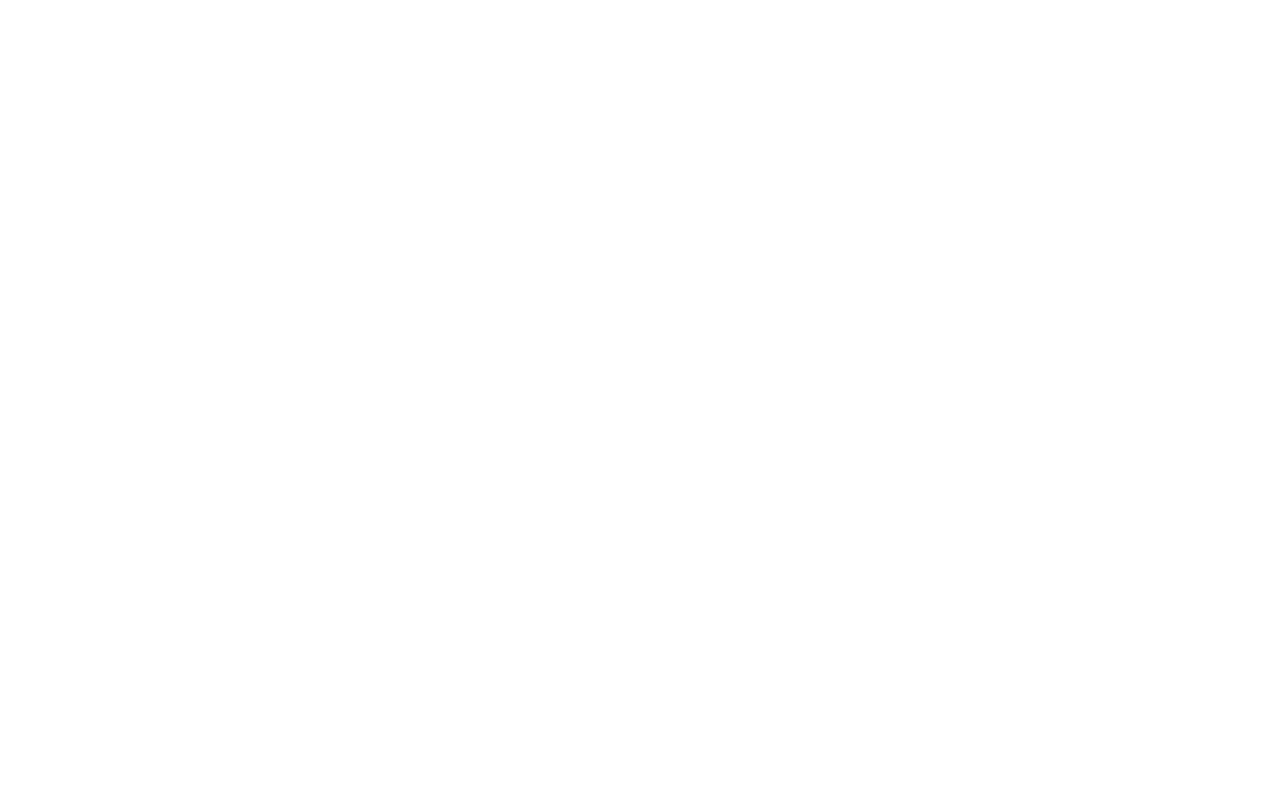
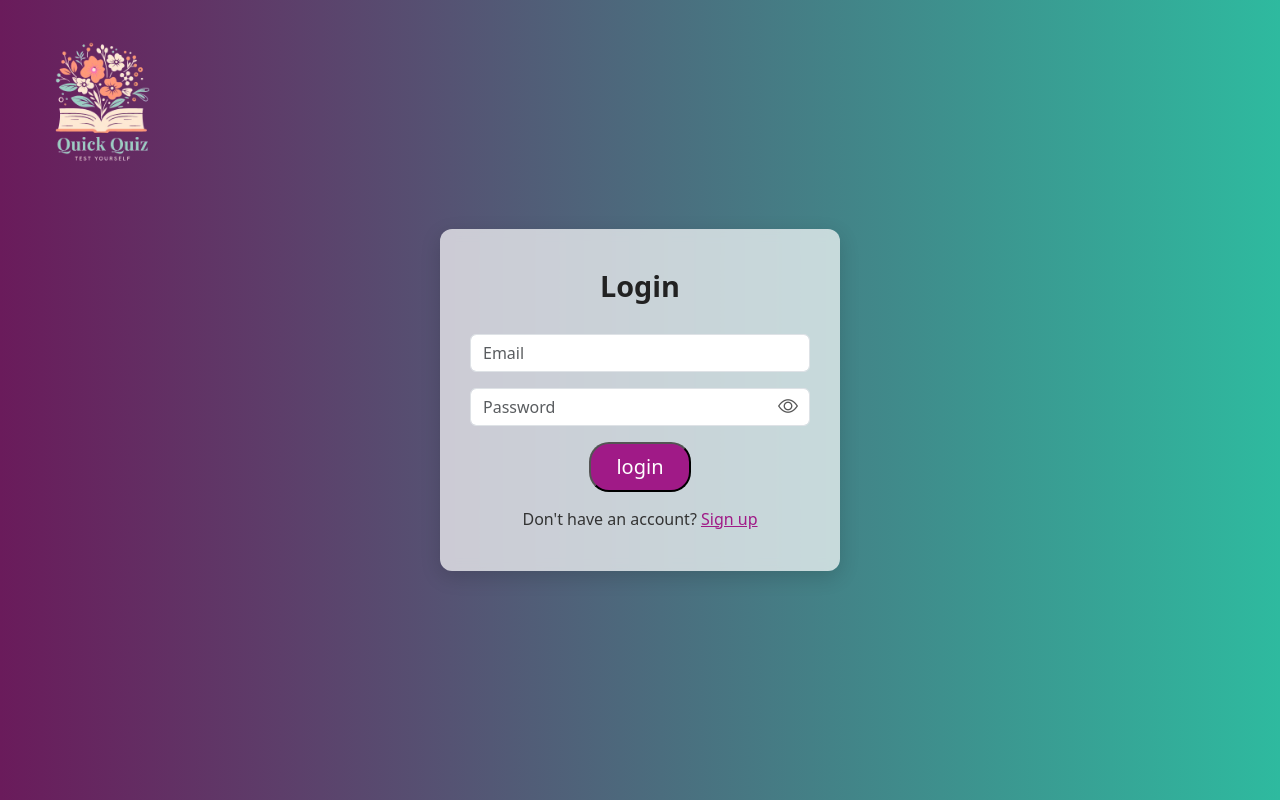
Before and after one commit to MaqboolAhmad01/QuickQuiz, a React (Vite) app in the folder frontend/: page /login in a window 1280 px wide. Before the commit this address had no page. Built offline with nearby package versions, Linux system fonts and the light colour scheme.

Commit message:
Add login page

```diff
--- a/frontend/src/App.jsx
+++ b/frontend/src/App.jsx
@@ -1,12 +1,17 @@
 import { BrowserRouter as Router, Routes, Route } from "react-router-dom";
 import Signup from "./pages/Signup";
+import Login from "./pages/Login";
+
 import React from 'react'
 import Quiz from './components/Quiz/quiz'
 function App() {
   return (
     <Router>
       <Routes>
-        <Route path="/signup" element={<Signup />} />
+        <Route path="/signup" element={<Signup/>} />
+      </Routes>
+      <Routes>
+        <Route path="/login" element={<Login/>} />
       </Routes>
     </Router>
   );
--- /dev/null
+++ b/frontend/src/pages/Login.jsx
@@ -0,0 +1,103 @@
+import logo from "../assets/logo.png"; // adjust path based on your folder
+import React, { useState } from "react";
+
+import "./login.css";
+
+
+const loginUser = async (formData) => {
+    try {
+      const response = await fetch("http://localhost:8000/auth/login/", {
+        method: "POST",
+        headers: { "Content-Type": "application/json" },
+        body: JSON.stringify(formData),
+      });
+
+      if (!response.ok) {
+        const err = await response.json();
+        throw new Error(err.message || "Login failed");
+      }
+
+      return await response.json(); // return success data
+    } catch (error) {
+      throw error; // rethrow so caller can handle it
+    }
+  };
+
+const Login = () => {
+  const [form, setForm] = useState({
+    email: "",
+    password: ""
+  });
+  const [showPassword, setShowPassword] = useState(false);
+
+  const handleSubmit = async (e) => {
+    e.preventDefault();
+
+    try {
+      const data = await loginUser(form);
+      console.log("Login success:", data);
+      alert("Logged in successfully!");
+    } catch (err) {
+      console.error("Signup failed:", err.message);
+      alert("Error: " + err.message);
+    }
+  };
+
+  return (
+    <div>
+      {/* Logo on top-left */}
+      <div className="logo-container">
+        <img src={logo} alt="App Logo" className="logo" />
+      </div>
+
+      <div className="login-container">
+        {/* Right side card */}
+        <div className="login-card">
+          <h2 className="login-title">Login</h2>
+          <form onSubmit={handleSubmit}>
+
+            {/* Email */}
+            <div className="mb-3">
+              <input
+                type="email"
+                name="email"
+                placeholder="Email"
+                value={form.email}
+                onChange={setForm}
+                className="form-control"
+                required
+              />
+            </div>
+
+            {/* Password */}
+            <div className="mb-3 position-relative">
+              <input
+                type={showPassword ? "text" : "password"}
+                name="password"
+                placeholder="Password"
+                value={form.password}
+                className="form-control"
+                required
+              />
+              <i
+                className={`bi ${showPassword ? "bi-eye-slash" : "bi-eye"} toggle-password`}
+                onClick={() => setShowPassword(!showPassword)}
+              ></i>
+            </div>
+
+            <button type="submit" className="btn-login">
+              login
+
+            </button>
+            <div className="signup-link">
+              Don't have an account? <a href="/signup" >Sign up</a>
+            </div>
+          </form>
+        </div>
+      </div>
+    </div>
+  );
+}
+
+
+export default Login;
--- /dev/null
+++ b/frontend/src/pages/login.css
@@ -0,0 +1,66 @@
+.logo-container {
+    position: absolute;
+    top: 0;
+    left: 0;
+}
+
+.logo {
+    height: 205px;
+    /* good size for corner */
+    width: auto;
+    /* keep proportions */
+    display: block;
+}
+
+.login-container {
+    height: 100vh;
+    display: flex;
+    justify-content: center;
+    /* left & right side */
+    align-items: center;
+    padding: 40px;
+}
+
+.login-card {
+    width: 400px;
+    background: rgba(255, 255, 255, 0.7);
+    border-radius: 12px;
+    box-shadow: 0px 6px 20px rgba(0, 0, 0, 0.15);
+    padding: 40px 30px;
+    backdrop-filter: blur(6px);
+}
+
+.login-title {
+    font-weight: bold;
+    text-align: center;
+    margin-bottom: 30px;
+    font-size: 1.8rem;
+    color: #222;
+}
+
+
+.login-card .btn-login {
+    background:#a01a87  ;
+    border-radius: 20px;
+    color: white;
+    width:30%;
+
+    padding: 8px 10px;
+    font-size: 20px;
+    display: block;      /* make it a block element */
+    margin: 0 auto;  }
+
+  .login-card .btn-login:hover {
+    background:  #5a164d   ;
+  }
+
+  .signup-link {
+    text-align: center;
+    margin-top: 15px;
+    font-size: 1rem;
+    color: #333;
+}
+
+.signup-link a {
+    color: #a01a87;
+}
```
Also changed, not shown: package.json (added, +8 -0 lines), 2 other files (tests, documents, lock files or other folders).
